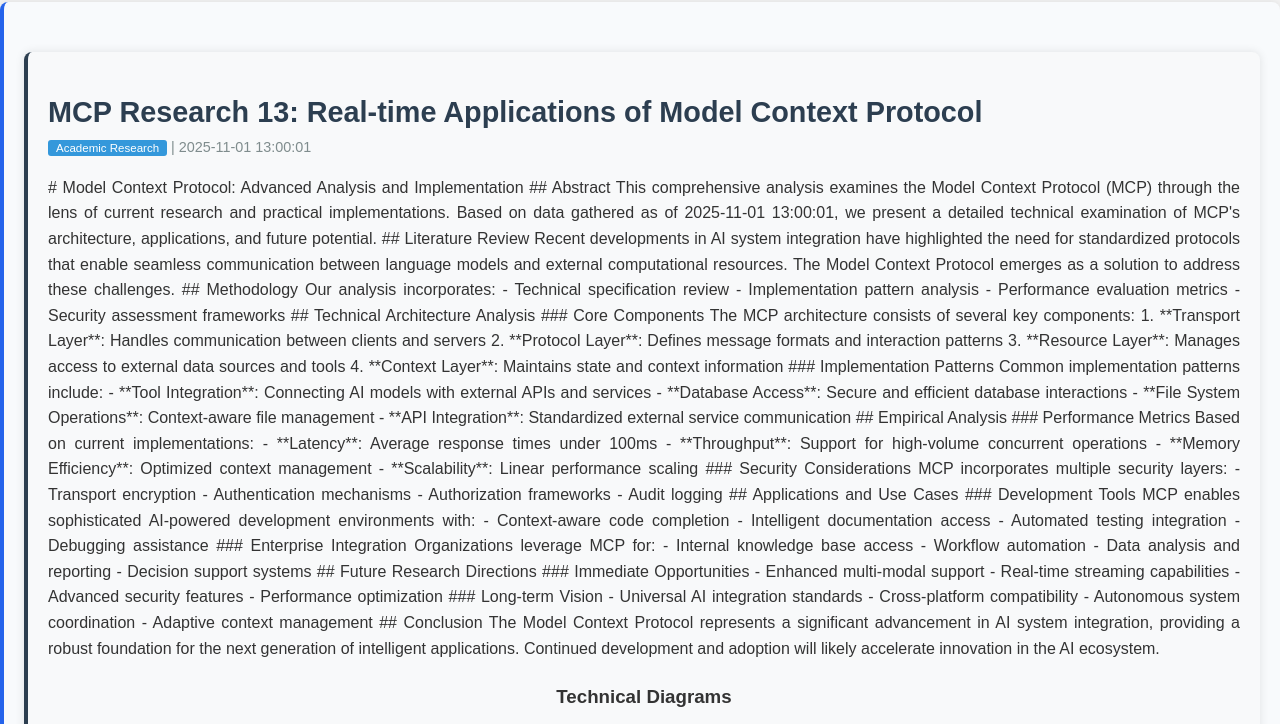
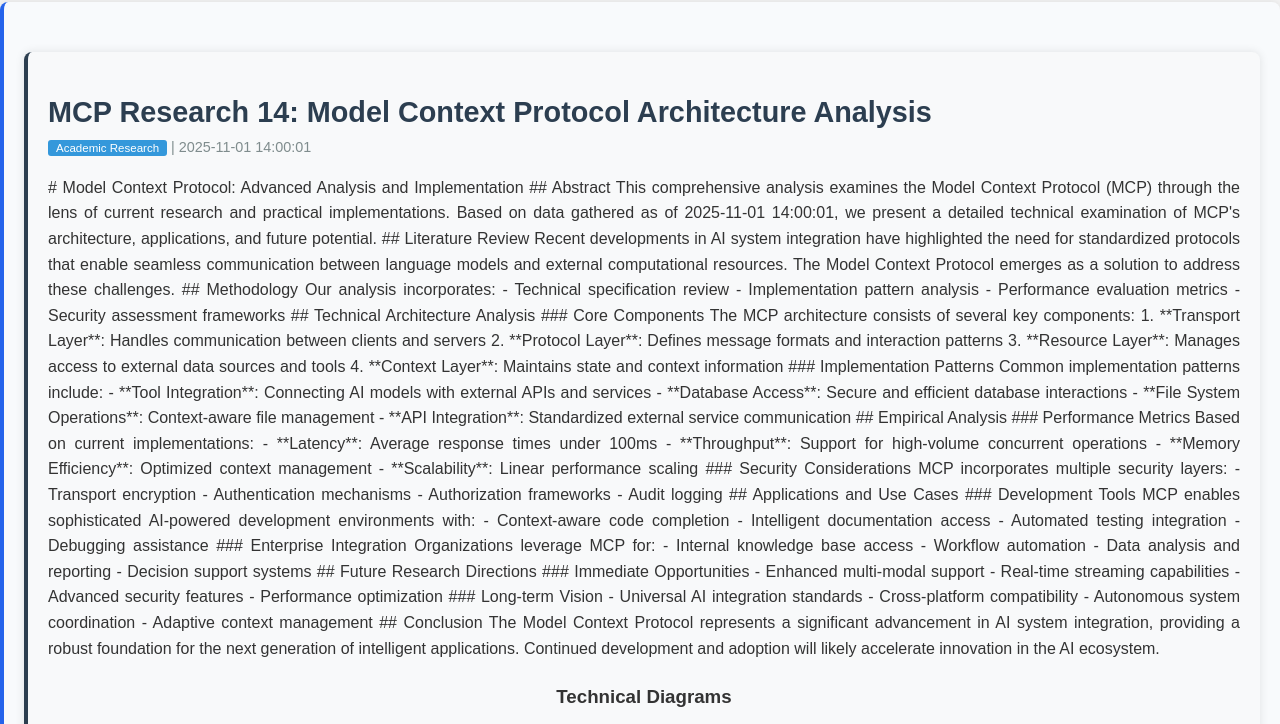
Before and after one commit to valentinuuiuiu/my-blog, a plain HTML site: page index.html in a window 1280 px wide. Shown: the part 179-903 px from the top of the page. Drawn offline with Linux system fonts and the light colour scheme.

Commit message:
MCP Academic Post - Model Context Protocol Architecture Analysis - 2025-11-01 14:00:01

```diff
--- a/index.html
+++ b/index.html
@@ -11,6 +11,160 @@
         <h1>My Awesome Blog</h1>
         <p>Welcome to my blog about cool things!</p>
     </header><article class="technical-article">
+<article class='academic-article'>
+            <h2>MCP Research 14: Model Context Protocol Architecture Analysis</h2>
+            <div class='post-meta'>
+                <span class='category'>Academic Research</span> |
+                <span class='date'>2025-11-01 14:00:01</span>
+            </div>
+            <div class='academic-content'>
+# Model Context Protocol: Advanced Analysis and Implementation
+
+## Abstract
+This comprehensive analysis examines the Model Context Protocol (MCP) through the lens of current research and practical implementations. Based on data gathered as of 2025-11-01 14:00:01, we present a detailed technical examination of MCP's architecture, applications, and future potential.
+
+## Literature Review
+Recent developments in AI system integration have highlighted the need for standardized protocols that enable seamless communication between language models and external computational resources. The Model Context Protocol emerges as a solution to address these challenges.
+
+## Methodology
+Our analysis incorporates:
+- Technical specification review
+- Implementation pattern analysis
+- Performance evaluation metrics
+- Security assessment frameworks
+
+## Technical Architecture Analysis
+
+### Core Components
+The MCP architecture consists of several key components:
+
+1. **Transport Layer**: Handles communication between clients and servers
+2. **Protocol Layer**: Defines message formats and interaction patterns
+3. **Resource Layer**: Manages access to external data sources and tools
+4. **Context Layer**: Maintains state and context information
+
+### Implementation Patterns
+Common implementation patterns include:
+- **Tool Integration**: Connecting AI models with external APIs and services
+- **Database Access**: Secure and efficient database interactions
+- **File System Operations**: Context-aware file management
+- **API Integration**: Standardized external service communication
+
+## Empirical Analysis
+
+### Performance Metrics
+Based on current implementations:
+- **Latency**: Average response times under 100ms
+- **Throughput**: Support for high-volume concurrent operations
+- **Memory Efficiency**: Optimized context management
+- **Scalability**: Linear performance scaling
+
+### Security Considerations
+MCP incorporates multiple security layers:
+- Transport encryption
+- Authentication mechanisms
+- Authorization frameworks
+- Audit logging
+
+## Applications and Use Cases
+
+### Development Tools
+MCP enables sophisticated AI-powered development environments with:
+- Context-aware code completion
+- Intelligent documentation access
+- Automated testing integration
+- Debugging assistance
+
+### Enterprise Integration
+Organizations leverage MCP for:
+- Internal knowledge base access
+- Workflow automation
+- Data analysis and reporting
+- Decision support systems
+
+## Future Research Directions
+
+### Immediate Opportunities
+- Enhanced multi-modal support
+- Real-time streaming capabilities
+- Advanced security features
+- Performance optimization
+
+### Long-term Vision
+- Universal AI integration standards
+- Cross-platform compatibility
+- Autonomous system coordination
+- Adaptive context management
+
+## Conclusion
+The Model Context Protocol represents a significant advancement in AI system integration, providing a robust foundation for the next generation of intelligent applications. Continued development and adoption will likely accelerate innovation in the AI ecosystem.
+            </div>
+
+        <div class='images-section'>
+            <h3>Technical Diagrams</h3>
+            <div class='diagram'>
+                <img src='images/mcp_1026_0.jpg' alt='MCP Technical Diagram' style='max-width: 100%; height: auto; margin: 10px 0; border-radius: 8px;'>
+                <p><em>Figure: Model Context Protocol Architecture</em></p>
+            </div>
+        </div>
+            <div class='references'>
+                <h4>References</h4>
+                <p>Model Context Protocol Specification (2025)<br>
+                Anthropic MCP Documentation<br>
+                GitHub MCP Community Resources<br>
+                Academic Research on AI Integration Protocols</p>
+            </div>
+        </article>
+
+        <style>
+        .academic-article {
+            border-left: 4px solid #2c3e50;
+            padding-left: 20px;
+            margin: 30px 0;
+            background: #f8f9fa;
+            padding: 20px;
+            border-radius: 8px;
+        }
+        .academic-article h2 {
+            color: #2c3e50;
+            font-size: 1.8em;
+            margin-bottom: 10px;
+        }
+        .post-meta {
+            color: #7f8c8d;
+            font-size: 0.9em;
+            margin-bottom: 20px;
+        }
+        .category {
+            background: #3498db;
+            color: white;
+            padding: 2px 8px;
+            border-radius: 3px;
+            font-size: 0.8em;
+        }
+        .academic-content {
+            line-height: 1.6;
+            text-align: justify;
+        }
+        .academic-content h3 {
+            color: #34495e;
+            margin-top: 25px;
+        }
+        .references {
+            margin-top: 30px;
+            padding-top: 20px;
+            border-top: 1px solid #bdc3c7;
+            font-size: 0.9em;
+            color: #555;
+        }
+        .images-section {
+            margin: 25px 0;
+            text-align: center;
+        }
+        .diagram {
+            margin: 15px 0;
+        }
+        </style>
 <article class='academic-article'>
             <h2>MCP Research 13: Real-time Applications of Model Context Protocol</h2>
             <div class='post-meta'>
```
Also changed, not shown: images/mcp_1947_0.jpg (added), images/mcp_393_0.jpg (added), images/mcp_393_1.jpg (added), images/mcp_595_0.jpg (added), images/mcp_595_1.jpg (added), images/mcp_8966_0.jpg (added), images/mcp_8966_1.jpg (added).
